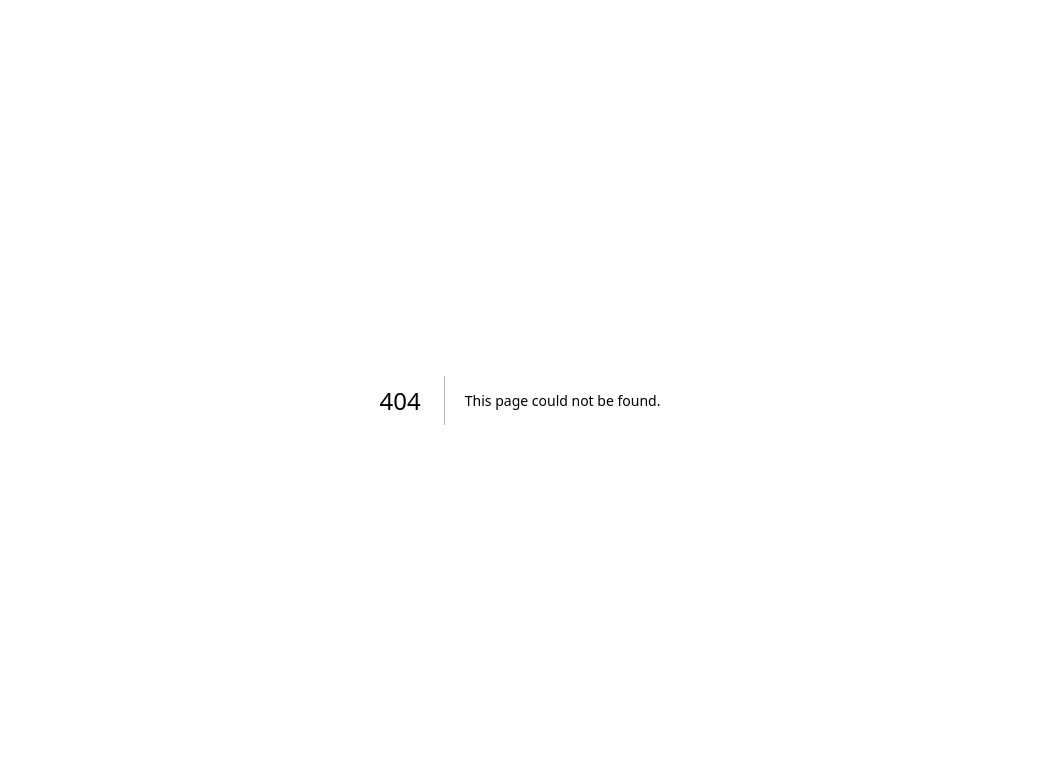
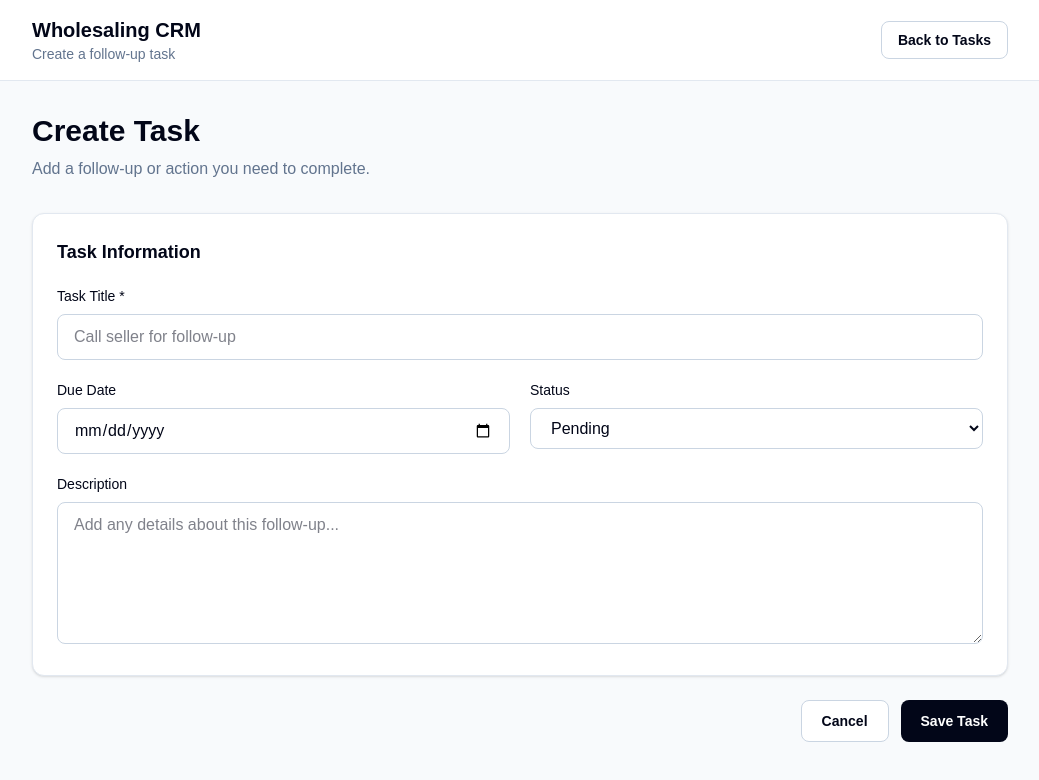
Before and after one commit to TesfayeLire/wholesaling-crm, a Next.js app: page /tasks/new in a window 1280 px wide. Before the commit this address had no page. Shown: the top 780 px of the page, without its empty margins (120-1159 px from the left). Built offline with nearby package versions, Linux system fonts and the light colour scheme; no server answers.

Commit message:
Build Phase 1 task management

```diff
--- a/app/actions.ts
+++ b/app/actions.ts
@@ -81,4 +81,30 @@ export async function createProperty(formData: FormData) {
   });
 
   redirect("/contacts");
+}export async function createTask(formData: FormData) {
+  const title = String(formData.get("title") ?? "").trim();
+
+  if (!title) {
+    throw new Error("Task title is required.");
+  }
+
+  const description = String(formData.get("description") ?? "").trim();
+  const dueDateValue = String(formData.get("dueDate") ?? "").trim();
+
+  const status = String(formData.get("status") ?? "PENDING") as
+    | "PENDING"
+    | "COMPLETED";
+
+  await db.orm.public.Task.create({
+    title,
+    description: description || null,
+    dueDate: dueDateValue
+      ? new Date(`${dueDateValue}T12:00:00Z`).toISOString()
+      : null,
+    status,
+    propertyId: null,
+    contactId: null,
+  });
+
+  redirect("/tasks");
 }
--- /dev/null
+++ b/app/tasks/new/page.tsx
@@ -0,0 +1,102 @@
+import Link from "next/link";
+import { createTask } from "@/app/actions";
+
+export default function NewTaskPage() {
+  return (
+    <div className="min-h-screen bg-slate-50 text-slate-950">
+      <header className="border-b border-slate-200 bg-white">
+        <div className="mx-auto flex max-w-5xl items-center justify-between px-6 py-4">
+          <div>
+            <p className="text-xl font-bold">Wholesaling CRM</p>
+            <p className="text-sm text-slate-500">Create a follow-up task</p>
+          </div>
+
+          <Link
+            href="/tasks"
+            className="rounded-lg border border-slate-300 bg-white px-4 py-2 text-sm font-semibold"
+          >
+            Back to Tasks
+          </Link>
+        </div>
+      </header>
+
+      <main className="mx-auto max-w-5xl px-6 py-8">
+        <div className="mb-8">
+          <h1 className="text-3xl font-bold">Create Task</h1>
+          <p className="mt-2 text-slate-500">
+            Add a follow-up or action you need to complete.
+          </p>
+        </div>
+
+        <form action={createTask} className="space-y-6">
+          <section className="rounded-xl border border-slate-200 bg-white p-6 shadow-sm">
+            <h2 className="mb-5 text-lg font-semibold">Task Information</h2>
+
+            <div className="grid gap-5 md:grid-cols-2">
+              <label className="md:col-span-2">
+                <span className="mb-2 block text-sm font-medium">
+                  Task Title *
+                </span>
+                <input
+                  name="title"
+                  required
+                  placeholder="Call seller for follow-up"
+                  className="w-full rounded-lg border border-slate-300 px-4 py-2.5 outline-none"
+                />
+              </label>
+
+              <label>
+                <span className="mb-2 block text-sm font-medium">Due Date</span>
+                <input
+                  name="dueDate"
+                  type="date"
+                  className="w-full rounded-lg border border-slate-300 px-4 py-2.5 outline-none"
+                />
+              </label>
+
+              <label>
+                <span className="mb-2 block text-sm font-medium">Status</span>
+                <select
+                  name="status"
+                  defaultValue="PENDING"
+                  className="w-full rounded-lg border border-slate-300 px-4 py-2.5 outline-none"
+                >
+                  <option value="PENDING">Pending</option>
+                  <option value="COMPLETED">Completed</option>
+                </select>
+              </label>
+
+              <label className="md:col-span-2">
+                <span className="mb-2 block text-sm font-medium">
+                  Description
+                </span>
+                <textarea
+                  name="description"
+                  rows={5}
+                  placeholder="Add any details about this follow-up..."
+                  className="w-full rounded-lg border border-slate-300 px-4 py-2.5 outline-none"
+                />
+              </label>
+            </div>
+          </section>
+
+          <div className="flex justify-end gap-3">
+            <Link
+              href="/tasks"
+              className="rounded-lg border border-slate-300 bg-white px-5 py-2.5 text-sm font-semibold"
+            >
+              Cancel
+            </Link>
+
+            <button
+              type="submit"
+              className="rounded-lg bg-slate-950 px-5 py-2.5 text-sm font-semibold text-white"
+            >
+              Save Task
+            </button>
+          </div>
+        </form>
+      </main>
+    </div>
+  );
+}
--- /dev/null
+++ b/app/tasks/page.tsx
@@ -0,0 +1,87 @@
+import Link from "next/link";
+import { db } from "@/src/prisma/db";
+
+export default async function TasksPage() {
+  const tasks = await db.orm.public.Task.all();
+
+  return (
+    <div className="min-h-screen bg-slate-50 text-slate-950">
+      <header className="border-b border-slate-200 bg-white">
+        <div className="mx-auto flex max-w-7xl items-center justify-between px-6 py-4">
+          <div>
+            <p className="text-xl font-bold">Wholesaling CRM</p>
+            <p className="text-sm text-slate-500">
+              Follow-ups and task management
+            </p>
+          </div>
+
+          <Link
+            href="/tasks/new"
+            className="rounded-lg bg-slate-950 px-4 py-2 text-sm font-semibold text-white"
+          >
+            + Create Task
+          </Link>
+        </div>
+      </header>
+
+      <main className="mx-auto max-w-7xl px-6 py-8">
+        <div className="mb-8">
+          <h1 className="text-3xl font-bold">Tasks</h1>
+          <p className="mt-2 text-slate-500">
+            Keep track of follow-ups and next actions for your leads.
+          </p>
+        </div>
+
+        <section className="overflow-hidden rounded-xl border border-slate-200 bg-white shadow-sm">
+          <div className="grid grid-cols-[2fr_1fr_1fr_1fr] gap-4 border-b border-slate-200 bg-slate-50 px-5 py-3 text-xs font-semibold uppercase tracking-wide text-slate-500">
+            <span>Task</span>
+            <span>Due Date</span>
+            <span>Status</span>
+            <span>Related To</span>
+          </div>
+
+          {tasks.length === 0 ? (
+            <div className="px-6 py-16 text-center">
+              <p className="font-semibold">No tasks yet</p>
+              <p className="mt-2 text-sm text-slate-500">
+                Create your first follow-up task to stay on top of your leads.
+              </p>
+            </div>
+          ) : (
+            tasks.map((task) => (
+              <div
+                key={task.id}
+                className="grid grid-cols-[2fr_1fr_1fr_1fr] gap-4 border-b border-slate-100 px-5 py-4 text-sm last:border-b-0"
+              >
+                <div>
+                  <p className="font-semibold">{task.title}</p>
+                  <p className="text-slate-500">
+                    {task.description ?? "—"}
+                  </p>
+                </div>
+
+                <span>
+                  {task.dueDate
+                    ? new Date(task.dueDate).toLocaleDateString()
+                    : "—"}
+                </span>
+
+                <span>
+                  {task.status === "COMPLETED" ? "Completed" : "Pending"}
+                </span>
+
+                <span>
+                  {task.propertyId
+                    ? "Property"
+                    : task.contactId
+                      ? "Contact"
+                      : "General"}
+                </span>
+              </div>
+            ))
+          )}
+        </section>
+      </main>
+    </div>
+  );
+}
```
